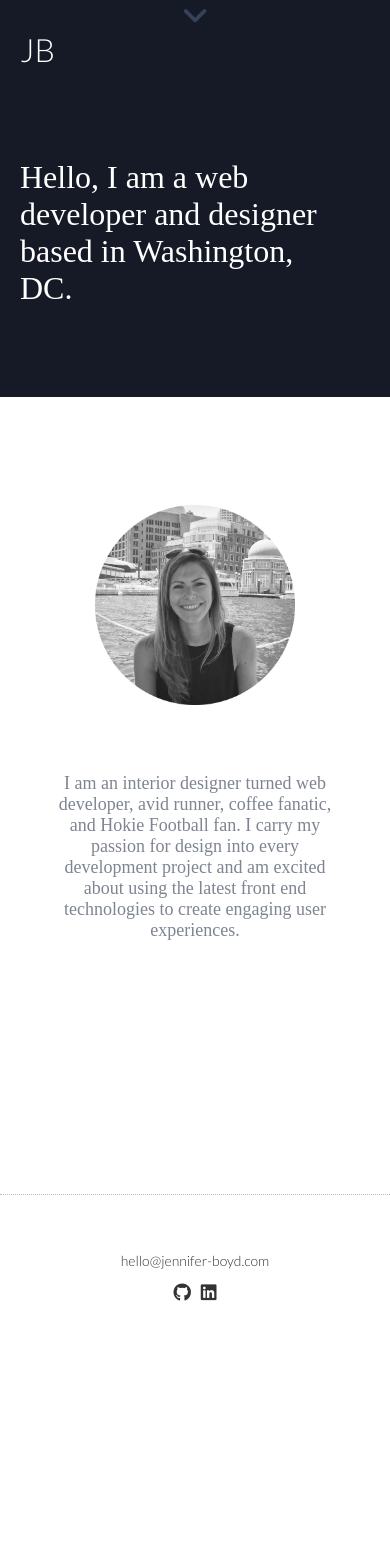
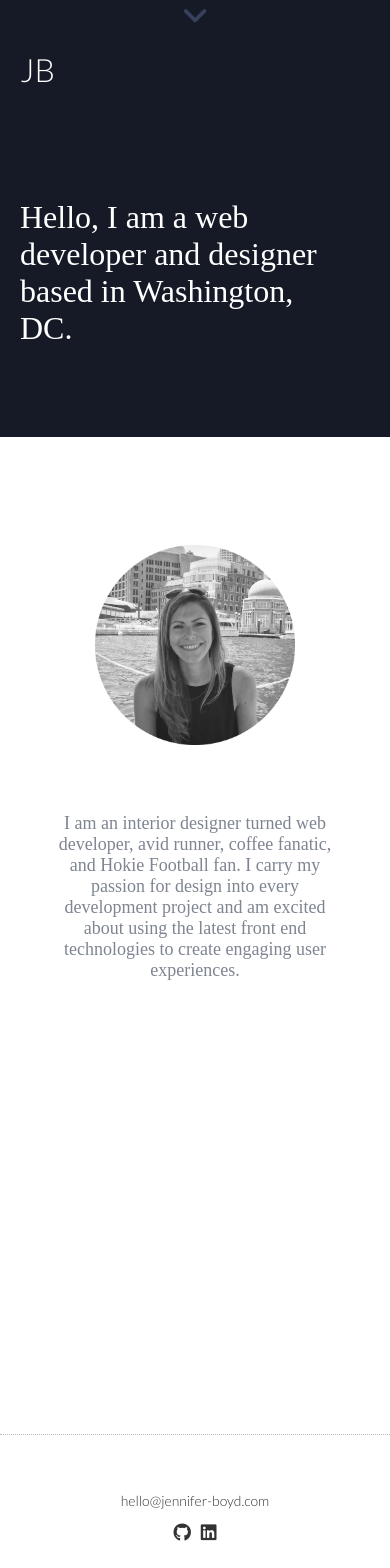
Before and after one commit to jenboyd/portfolio-react, a React (Create React App) app: page /about in a window 390 px wide. Shown: the top 1568 px of the page. Built offline with nearby package versions, Linux system fonts and the light colour scheme; a web font is replaced by a local one.

Commit message:
Clean up nav on mobile

```diff
--- a/src/index.css
+++ b/src/index.css
@@ -13,7 +13,7 @@ body {
     margin: 0px auto; }
   @media only screen and (max-width: 500px) {
     .container {
-      margin: 475px auto; } }
+      margin: 515px auto; } }
 
 .route-container {
   width: 90%;
@@ -22,7 +22,7 @@ body {
   @media only screen and (max-width: 1350px) {
     .route-container {
       width: 90%;
-      margin: 30px auto; } }
+      margin: 250px auto; } }
 
 a {
   text-decoration: none;
@@ -136,7 +136,7 @@ a {
         padding-right: 0px; }
         .nav .home .logo,
         .nav .home h2 {
-          padding: 0px 0px 20px 20px; }
+          padding: 20px 0px 20px 20px; }
       .nav .nav-links-wrapper {
         display: none; } }
 
--- a/src/index.scss
+++ b/src/index.scss
@@ -24,9 +24,8 @@ body {
     transition: all 1s;
     margin: 0px auto;
   }
-
   @media only screen and (max-width: 500px) {
-    margin: 475px auto;
+    margin: 515px auto;
   }
 }
 
@@ -36,7 +35,7 @@ body {
   min-height: calc(100vh - 175px);
   @media only screen and (max-width: 1350px) {
     width: 90%;
-    margin: 30px auto;
+    margin: 250px auto;
   }
 }
 
@@ -176,7 +175,7 @@ a {
       padding-right: 0px;
       .logo,
       h2 {
-        padding: 0px 0px 20px 20px;
+        padding: 20px 0px 20px 20px;
       }
     }
     .nav-links-wrapper {
```
